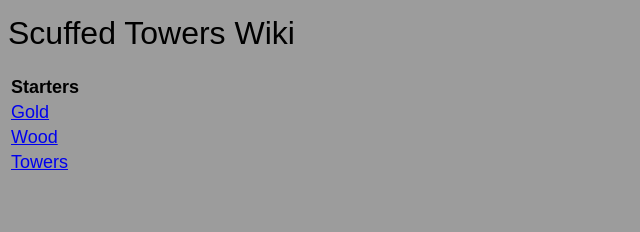
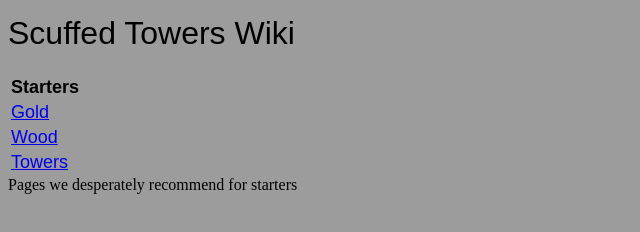
Before and after one commit to PerfectlyCube/Scuffed-Towers, a plain HTML site: page pages/wiki.html in a window 1280 px wide. Shown: the part 94-326 px from the top of the page, without its empty margins (0-640 px from the left). Drawn offline with Linux system fonts and the light colour scheme.

Commit message:
Added a caption that really isn't that important, but just there.

```diff
--- a/pages/wiki.html
+++ b/pages/wiki.html
@@ -30,4 +30,6 @@
         </tr>
     </table>
 
+    <caption>Pages we desperately recommend for starters</caption>
+
 </html>
```
